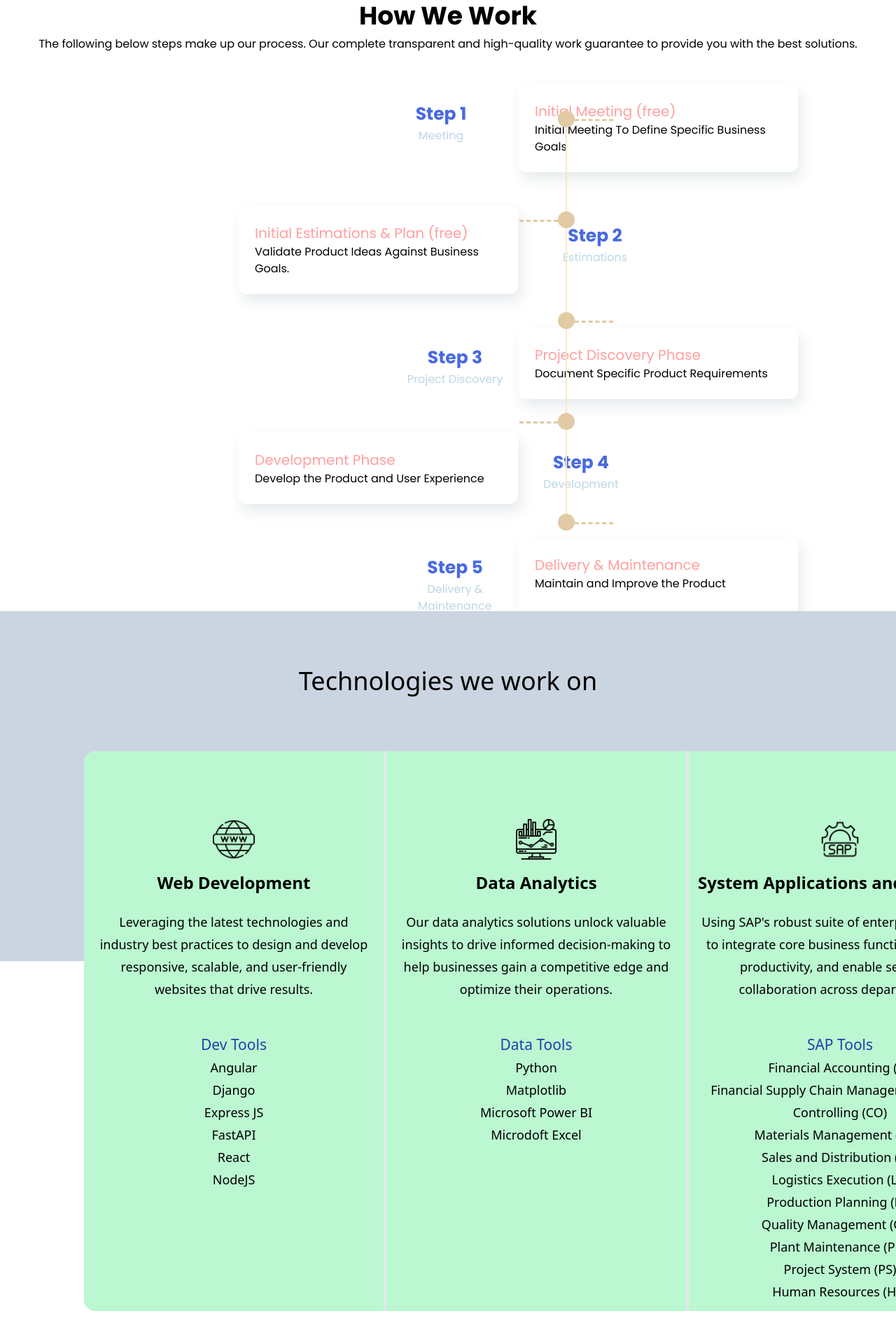
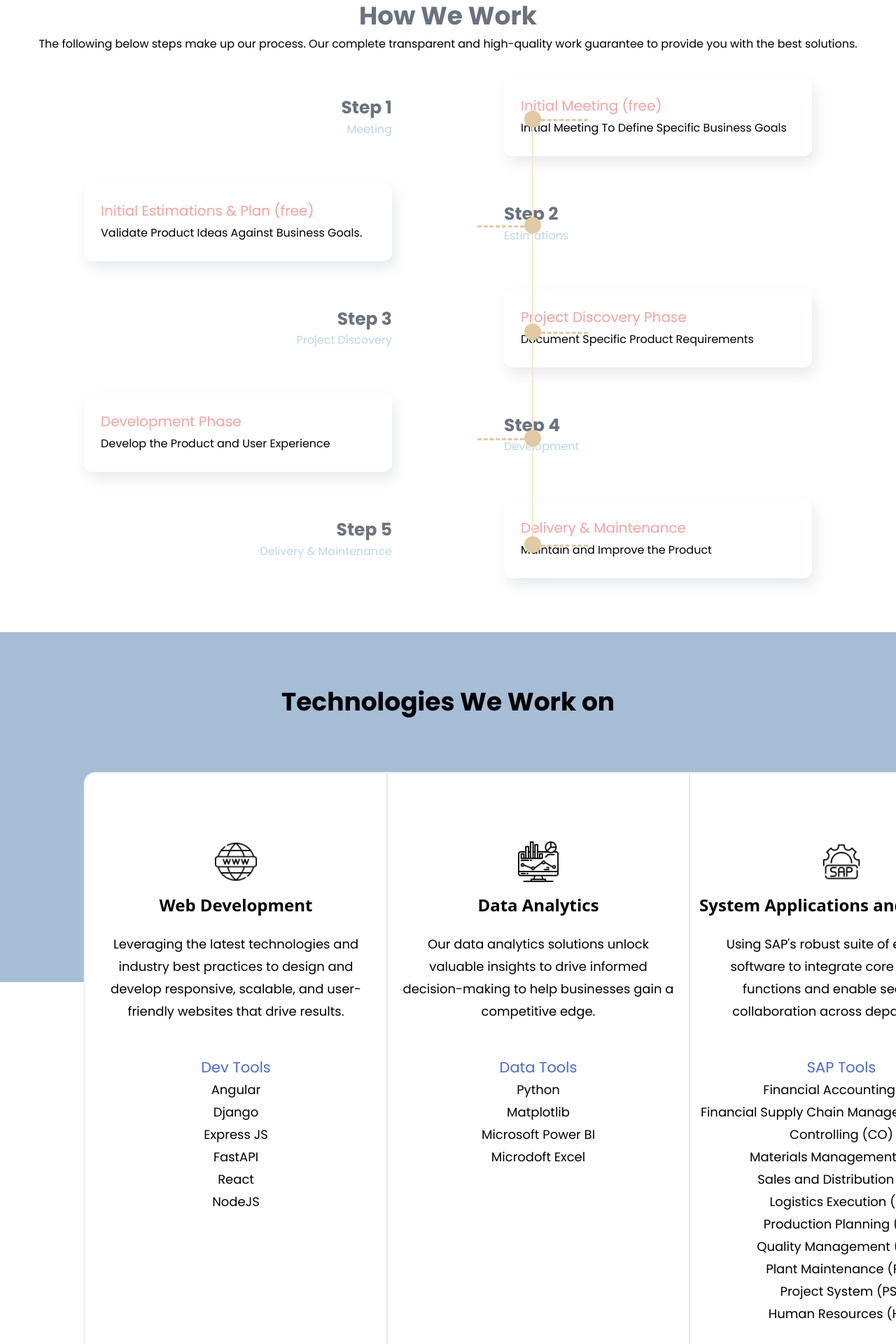
Before and after one commit to Junaid-Nazir-828/Aaxon-Solution, a Next.js app: page / in a window 1280 px wide. Shown: the part 780-2700 px from the top of the page at 70% size. Built offline with nearby package versions, Linux system fonts and the light colour scheme.

Commit message:
fixed issues with work section in Work.js

```diff
--- a/components/Techs.js
+++ b/components/Techs.js
@@ -1,19 +1,24 @@
-export default function Techs(){
+export default function Techs() {
     return (
-        <section className="relative mt-[950px]">
-            <div className="bg-slate-300 text-center box-border h-[500px] pt-20">
-                <p className="text-4xl">Technologies we work on</p>
+        <section className="relative mt-[980px]">
+            <div className="bg-[#a6bdd6] text-center box-border h-[500px] pt-20">
+                <p className="text-4xl font-bold font-nunito">Technologies We Work on</p>
             </div>
-
-            <div className="box-border bg-green-200 mx-[120px] h-[800px] flex absolute top-[200px] text-center rounded-2xl">
-                    <div className="w-[432px] border-r-4">
+            <div className="bg-white box-border mx-[120px] h-[850px] flex absolute top-[200px] text-center border-2 border-gray-100 rounded-2xl shadow-[0_5px_5px_0_rgba(233,240,243,0.5)]">
+                <div className="w-[432px] border-r-2">
                     <div className="mt-24">
-                            <img src="/icons/world-wide-web.png" className="w-[60px] h-[60px] m-auto"></img>
+                        <img
+                            src="/icons/world-wide-web.png"
+                            className="w-[60px] h-[60px] m-auto"></img>
                     </div>
                     <p className="mt-4 text-2xl font-bold">Web Development</p>
-                        <p className="text-[18px] leading-8 mx-4 mt-6">Leveraging the latest technologies and industry best practices to design and develop responsive, scalable, and user-friendly websites that drive results.</p>
-                        <p className="mt-12 text-blue-800 text-[21px]">Dev Tools</p>
-                        <ul className="text-[18px] leading-8">
+                    <p className="text-[18px] leading-8 mx-4 mt-6 font-nunito">
+                        Leveraging the latest technologies and industry best
+                        practices to design and develop responsive, scalable,
+                        and user-friendly websites that drive results.
+                    </p>
+                    <p className="mt-12 text-[#4869E1] text-[21px] font-nunito">Dev Tools</p>
+                    <ul className="text-[18px] leading-8 font-nunito">
                         <li>Angular</li>
                         <li>Django</li>
                         <li>Express JS</li>
@@ -23,14 +28,22 @@ export default function Techs(){
                     </ul>
                 </div>
 
-                    <div className="w-[432px] border-r-4">
+                <div className="w-[432px] border-r-2">
                     <div className="mt-24">
-                            <img src="/icons/data-analytics.png" className="w-[60px] h-[60px] m-auto"></img>
+                        <img
+                            src="/icons/data-analytics.png"
+                            className="w-[60px] h-[60px] m-auto"></img>
                     </div>
                     <p className="mt-4 text-2xl font-bold">Data Analytics</p>
-                        <p className="text-[18px] leading-8 mx-4 mt-6">Our data analytics solutions unlock valuable insights to drive informed decision-making to help businesses gain a competitive edge and optimize their operations.</p>
-                        <p className="mt-12 text-blue-800 text-[21px]">Data Tools</p>
-                        <ul className="text-[18px] leading-8">
+                    <p className="text-[18px] leading-8 mx-4 mt-6 font-nunito">
+                        Our data analytics solutions unlock valuable insights to
+                        drive informed decision-making to help businesses gain a
+                        competitive edge.
+                    </p>
+                    <p className="mt-12 text-[#4869E1] text-[21px] font-nunito">
+                        Data Tools
+                    </p>
+                    <ul className="text-[18px] leading-8 font-nunito">
                         <li>Python</li>
                         <li>Matplotlib</li>
                         <li>Microsoft Power BI</li>
@@ -41,12 +54,20 @@ export default function Techs(){
 
                 <div className="w-[432px]">
                     <div className="mt-24">
-                            <img src="/icons/sap.png" className="w-[60px] h-[60px] m-auto"></img>
+                        <img
+                            src="/icons/sap.png"
+                            className="w-[60px] h-[60px] m-auto"></img>
                     </div>
-                        <p className="mt-4 text-2xl font-bold">System Applications and Products</p>
-                        <p className="text-[18px] leading-8 mx-4 mt-6">Using SAP's robust suite of enterprise software to integrate core business functions, improve productivity, and enable seamless collaboration across departments.</p>
-                        <p className="mt-12 text-blue-800 text-[21px]">SAP Tools</p>
-                        <ul className="text-[18px] leading-8">
+                    <p className="mt-4 text-2xl font-bold">
+                        System Applications and Products
+                    </p>
+                    <p className="text-[18px] leading-8 mx-4 mt-6 font-nunito">
+                        Using SAP's robust suite of enterprise software to
+                        integrate core business functions
+                        and enable seamless collaboration across departments.
+                    </p>
+                    <p className="mt-12 text-[#4869E1] text-[21px] font-nunito">SAP Tools</p>
+                    <ul className="text-[18px] leading-8 font-nunito">
                         <li>Financial Accounting (FI)</li>
                         <li>Financial Supply Chain Management (FSCM)</li>
                         <li>Controlling (CO)</li>
@@ -62,5 +83,5 @@ export default function Techs(){
                 </div>
             </div>
         </section>
-    )
+    );
 }
--- a/components/Work.js
+++ b/components/Work.js
@@ -5,37 +5,23 @@ export default function Work() {
                 {/*Div for Work part */}
                 <div className="py-[80px] inset-0 h-[950px] absolute font-nunito">
                     <div className="text-center">
-                        <p className="text-4xl font-bold">How We Work</p>
+                        <p className="text-4xl font-bold text-gray-500">How We Work</p>
                         <p className="mt-2">
                             The following below steps make up our process. Our
                             complete transparent and high-quality work guarantee
                             to provide you with the best solutions.
                         </p>
                     </div>
-                    <div className="mt-[45px] flex justify-between">
-                        <div>
-                            {/*Step 1*/}
-                            <div className="flex justify-between">
-                                <div className="ml-[540px] w-[180px] text-center border-boxing pt-6">
-                                    <p className="text-[#4869E1] text-[25px] font-bold">
+                    <div className="mt-[60px] flex justify-center gap-x-40">
+                        {/*div for left side*/}
+                        <div className="">
+                            <div className="text-right border-boxing">
+                                <p className="text-gray-500 text-[25px] font-bold">
                                     Step 1
                                 </p>
                                 <p className="text-[#BCD7E3]">Meeting</p>
                             </div>
-                                <div className="mr-[240px] w-[400px] border-boxing p-6 rounded-xl shadow-[5px_10px_20px_0px_rgba(10,53,70,.1)]">
-                                    <p className="text-[#FF9F9F] text-[20px]">
-                                        Initial Meeting (free)
-                                    </p>
-                                    <p>
-                                        Initial Meeting To Define Specific
-                                        Business Goals
-                                    </p>
-                                </div>
-                            </div>
-
-                            {/*Step 2*/}
-                            <div className="flex justify-between mt-12">
-                                <div className="ml-[340px] w-[400px] border-boxing p-6 rounded-xl shadow-[5px_10px_20px_0px_rgba(10,53,70,.1)]">
+                            <div className="w-[440px] border-boxing p-6 rounded-xl shadow-[5px_10px_20px_0px_rgba(10,53,70,.1)] mt-16 leading-8">
                                 <p className="text-[#FF9F9F] text-[20px]">
                                     Initial Estimations & Plan (free)
                                 </p>
@@ -44,67 +30,59 @@ export default function Work() {
                                     Goals.
                                 </p>
                             </div>
-                                <div className="mr-[440px] w-[180px] text-center border-boxing pt-6">
-                                    <p className="text-[#4869E1] text-[25px] font-bold">
-                                        Step 2
-                                    </p>
-                                    <p className="text-[#BCD7E3]">
-                                        Estimations
-                                    </p>
-                                </div>
-                            </div>
-
-                            {/*Step 3*/}
-                            <div className="flex justify-between mt-12">
-                                <div className="ml-[560px] w-[180px] text-center border-boxing pt-6">
-                                    <p className="text-[#4869E1] text-[25px] font-bold">
+                            <div className="text-right border-boxing mt-16">
+                                <p className="text-gray-500 text-[25px] font-bold">
                                     Step 3
                                 </p>
                                 <p className="text-[#BCD7E3]">
                                     Project Discovery
                                 </p>
                             </div>
-                                <div className="mr-[240px]  w-[400px] border-boxing p-6 rounded-xl shadow-[5px_10px_20px_0px_rgba(10,53,70,.1)]">
-                                    <p className="text-[#FF9F9F] text-[20px]">
-                                        Project Discovery Phase
-                                    </p>
-                                    <p>
-                                        Document Specific Product Requirements
-                                    </p>
-                                </div>
-                            </div>
-
-                            {/*Step 4*/}
-                            <div className="flex justify-between mt-12">
-                                <div className="ml-[340px] w-[400px] border-boxing p-6 rounded-xl shadow-[5px_10px_20px_0px_rgba(10,53,70,.1)]">
+                            <div className="w-[440px] border-boxing p-6 rounded-xl shadow-[5px_10px_20px_0px_rgba(10,53,70,.1)] mt-16 leading-8">
                                 <p className="text-[#FF9F9F] text-[20px]">
                                     Development Phase
                                 </p>
-                                    <p>
-                                        Develop the Product and User Experience
-                                    </p>
+                                <p>Develop the Product and User Experience</p>
                             </div>
-                                <div className="mr-[460px] w-[180px] text-center border-boxing pt-6">
-                                    <p className="text-[#4869E1] text-[25px] font-bold">
-                                        Step 4
-                                    </p>
-                                    <p className="text-[#BCD7E3]">
-                                        Development
-                                    </p>
-                                </div>
-                            </div>
-
-                            {/*Step 5*/}
-                            <div className="flex justify-between mt-12">
-                                <div className="ml-[560px] w-[180px] text-center border-boxing pt-6">
-                                    <p className="text-[#4869E1] text-[25px] font-bold">
+                            <div className="text-right border-boxing mt-16">
+                                <p className="text-gray-500 text-[25px] font-bold">
                                     Step 5
                                 </p>
                                 <p className="text-[#BCD7E3]">
                                     Delivery & Maintenance
                                 </p>
                             </div>
-                                <div className="mr-[240px] w-[400px] border-boxing p-6 rounded-xl shadow-[5px_10px_20px_0px_rgba(10,53,70,.1)]">
+                        </div>
+                        {/*div for right side*/}
+                        <div className="">
+                            <div className="w-[440px] border-boxing p-6 rounded-xl shadow-[5px_10px_20px_0px_rgba(10,53,70,.1)] -mt-6 leading-8">
+                                <p className="text-[#FF9F9F] text-[20px]">
+                                    Initial Meeting (free)
+                                </p>
+                                <p>
+                                    Initial Meeting To Define Specific Business
+                                    Goals
+                                </p>
+                            </div>
+                            <div className="text-left border-boxing mt-16">
+                                <p className="text-gray-500 text-[25px] font-bold">
+                                    Step 2
+                                </p>
+                                <p className="text-[#BCD7E3]">Estimations</p>
+                            </div>
+                            <div className="w-[440px] border-boxing p-6 rounded-xl shadow-[5px_10px_20px_0px_rgba(10,53,70,.1)] mt-16 leading-8">
+                                <p className="text-[#FF9F9F] text-[20px]">
+                                    Project Discovery Phase
+                                </p>
+                                <p>Document Specific Product Requirements</p>
+                            </div>
+                            <div className="text-left border-boxing mt-16">
+                                <p className="text-gray-500 text-[25px] font-bold">
+                                    Step 4
+                                </p>
+                                <p className="text-[#BCD7E3]">Development</p>
+                            </div>
+                            <div className="w-[440px] border-boxing p-6 rounded-xl shadow-[5px_10px_20px_0px_rgba(10,53,70,.1)] mt-16 leading-8">
                                 <p className="text-[#FF9F9F] text-[20px]">
                                     Delivery & Maintenance
                                 </p>
@@ -113,45 +91,44 @@ export default function Work() {
                         </div>
                     </div>
                 </div>
+                {/*Div for Line part */}
+                <div className=" absolute top-[235px] left-[682px]">
+                    <div className="flex">
+                        <div className="w-[67px] h-[4px] mt-[12px]"></div>
+                        <div className="bg-[#e1caa4] h-[24px] w-[24px] rounded-full"></div>
+                        <div className="w-[67px] h-[4px] mt-[12px] border-t-[3px] border-dashed border-[#e1caa4]"></div>
                     </div>
-                {/*Div for Line part */}
-                <div className=" absolute h-[650px] w-[134px] top-[235px] left-[742px]">
-                    <div className="flex">
-                        <div className="w-[55px] h-[4px] mt-[12px]"></div>
-                        <div className="bg-[#e1caa4] h-[24px] w-[24px] rounded-full"></div>
-                        <div className="w-[55px] h-[4px] mt-[12px] border-t-[3px] border-dashed border-[#e1caa4]"></div>
-                    </div>
-                    <div className="h-[120px] flex justify-center">
+                    <div className="h-[128px] flex justify-center">
                         <div className="h-32 bg-[#fbe7c5] w-[2px]"></div>
                     </div>
                     <div className="flex">
-                        <div className="w-[55px] h-[4px] mt-[12px] border-t-[3px] border-dashed border-[#e1caa4]"></div>
+                        <div className="w-[67px] h-[4px] mt-[12px] border-t-[3px] border-dashed border-[#e1caa4]"></div>
                         <div className="bg-[#e1caa4] h-[24px] w-[24px] rounded-full"></div>
-                        <div className="w-[55px] h-[4px] mt-[12px]"></div>
+                        <div className="w-[67px] h-[4px] mt-[12px]"></div>
                     </div>
-                    <div className="h-[120px] flex justify-center">
+                    <div className="h-[128px] flex justify-center">
                         <div className="h-32 bg-[#fbe7c5] w-[2px]"></div>
                     </div>
                     <div className="flex">
-                        <div className="w-[55px] h-[4px] mt-[12px]"></div>
+                        <div className="w-[67px] h-[4px] mt-[12px]"></div>
                         <div className="bg-[#e1caa4] h-[24px] w-[24px] rounded-full"></div>
-                        <div className="w-[55px] h-[4px] mt-[12px] border-t-[3px] border-dashed border-[#e1caa4]"></div>
+                        <div className="w-[67px] h-[4px] mt-[12px] border-t-[3px] border-dashed border-[#e1caa4]"></div>
                     </div>
-                    <div className="h-[120px] flex justify-center">
+                    <div className="h-[128px] flex justify-center">
                         <div className="h-32 bg-[#fbe7c5] w-[2px]"></div>
                     </div>
                     <div className="flex">
-                        <div className="w-[55px] h-[4px] mt-[12px] border-t-[3px] border-dashed border-[#e1caa4]"></div>
+                        <div className="w-[67px] h-[4px] mt-[12px] border-t-[3px] border-dashed border-[#e1caa4]"></div>
                         <div className="bg-[#e1caa4] h-[24px] w-[24px] rounded-full"></div>
-                        <div className="w-[55px] h-[4px] mt-[12px]"></div>
+                        <div className="w-[67px] h-[4px] mt-[12px]"></div>
                     </div>
-                    <div className="h-[120px] flex justify-center">
+                    <div className="h-[128px] flex justify-center">
                         <div className="h-32 bg-[#fbe7c5] w-[2px]"></div>
                     </div>
                     <div className="flex">
-                        <div className="w-[55px] h-[4px] mt-[12px]"></div>
+                        <div className="w-[67px] h-[4px] mt-[12px]"></div>
                         <div className="bg-[#e1caa4] h-[24px] w-[24px] rounded-full"></div>
-                        <div className="w-[55px] h-[4px] mt-[12px] border-t-[3px] border-dashed border-[#e1caa4]"></div>
+                        <div className="w-[67px] h-[4px] mt-[12px] border-t-[3px] border-dashed border-[#e1caa4]"></div>
                     </div>
                 </div>
             </div>
--- a/tailwind.config.js
+++ b/tailwind.config.js
@@ -1,4 +1,6 @@
 /** @type {import('tailwindcss').Config} */
+// let plugin = require('tailwindcss/plugin')
+
 module.exports = {
   content: [
     './pages/**/*.{js,ts,jsx,tsx,mdx}',
@@ -7,6 +9,9 @@ module.exports = {
   ],
   theme: {
     extend: {
+      colors:{
+        'primary': '#e8b558'
+      },
       fontFamily:{
         nunito:["Poppins","Roboto"],
       },
```
Also changed, not shown: components/Contact.js (+20 -20 lines), components/Hero.js (+16 -17 lines), components/Testimonial.js (+6 -6 lines). Lines whose indentation alone changed are shown as unchanged.
